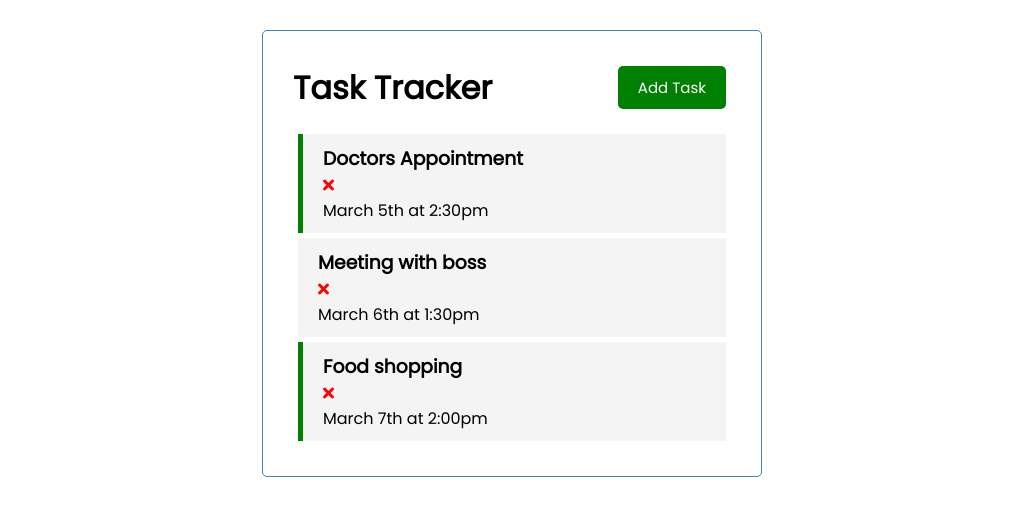
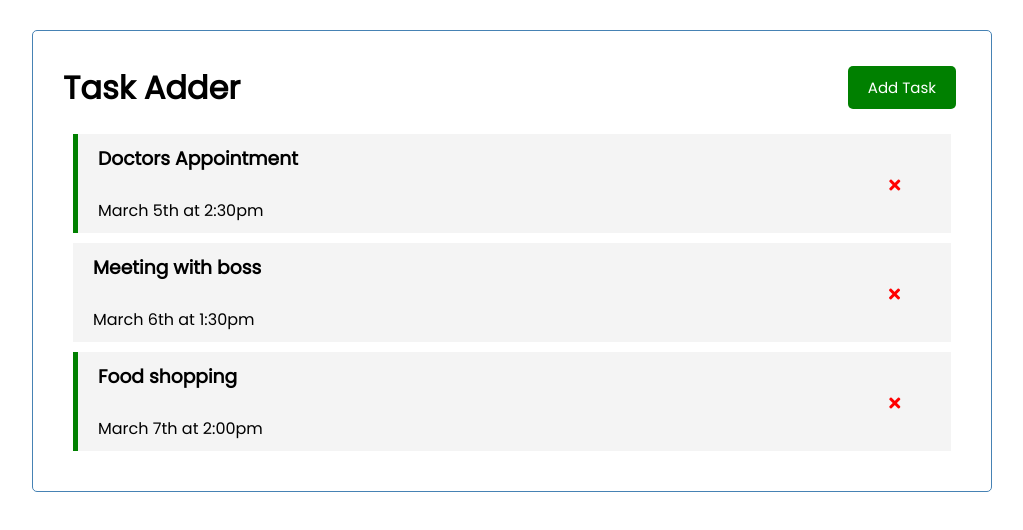
Before and after one commit to sarakahaveci/TaskAdder-Vuejs, a Vue app: page / in a window 1280 px wide. Shown: the top 530 px of the page, without its empty margins (128-1151 px from the left). Built offline with nearby package versions, Linux system fonts and the light colour scheme.

Commit message:
fixed some styling

```diff
--- a/package.json
+++ b/package.json
@@ -3,10 +3,10 @@
   "version": "0.1.0",
   "private": true,
   "scripts": {
-    "deploy": "deploy.sh",
     "serve": "vue-cli-service serve",
     "build": "vue-cli-service build",
-    "lint": "vue-cli-service lint"
+    "lint": "vue-cli-service lint",
+    "deploy": "sh deploy.sh"
   },
   "dependencies": {
     "core-js": "^3.6.5",
--- a/public/index.html
+++ b/public/index.html
@@ -8,7 +8,7 @@
   <link rel="stylesheet" href="https://cdnjs.cloudflare.com/ajax/libs/font-awesome/5.15.2/css/all.min.css" />
   <link rel="icon" href="<%= BASE_URL %>favicon.ico" />
   <title>
-    <%= htmlWebpackPlugin.options.title %>
+   Task Adder
   </title>
 </head>
 
--- a/src/App.vue
+++ b/src/App.vue
@@ -86,7 +86,7 @@ body {
   font-family: 'Poppins', sans-serif;
 }
 .container {
-  max-width: 500px;
+  max-width: 75%;
   margin: 30px auto;
   overflow: auto;
   min-height: 300px;
--- a/src/components/Header.vue
+++ b/src/components/Header.vue
@@ -1,6 +1,6 @@
 <template>
     <header>
-        <h1>Task Tracker</h1>
+        <h1>Task Adder</h1>
    <Button @toggle-add-task="$emit('toggle-add-task')"
     text="Add Task" color="green"/>
     </header>
--- a/src/components/Task.vue
+++ b/src/components/Task.vue
@@ -17,11 +17,12 @@ export default {
 </script>
 <style scoped>
 .fas{
+  margin-left:95%;
       color: red;
 }
 .task {
   background: #f4f4f4;
-  margin: 5px;
+  margin: 10px;
   padding: 10px 20px;
   cursor: pointer;
 }
```
